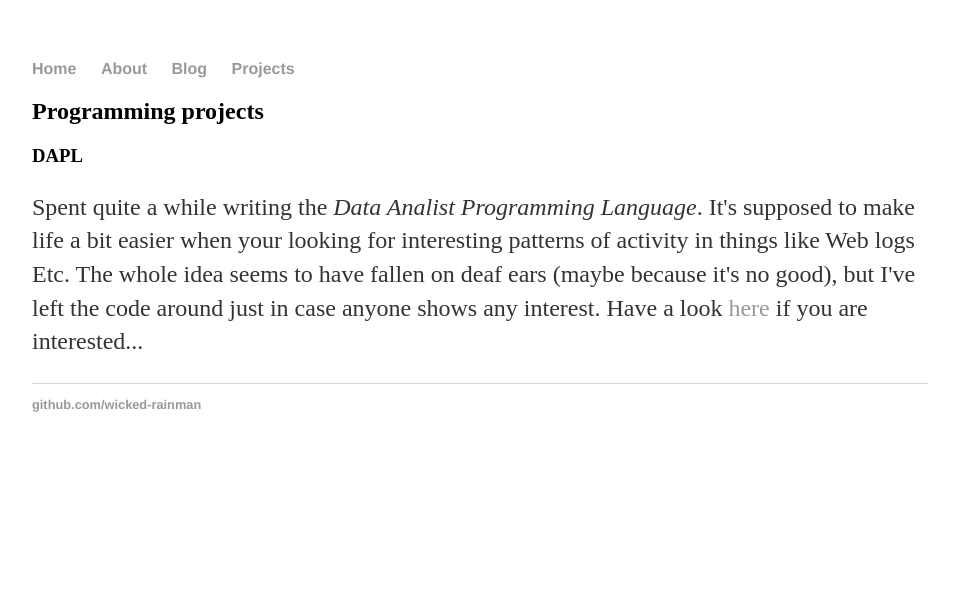
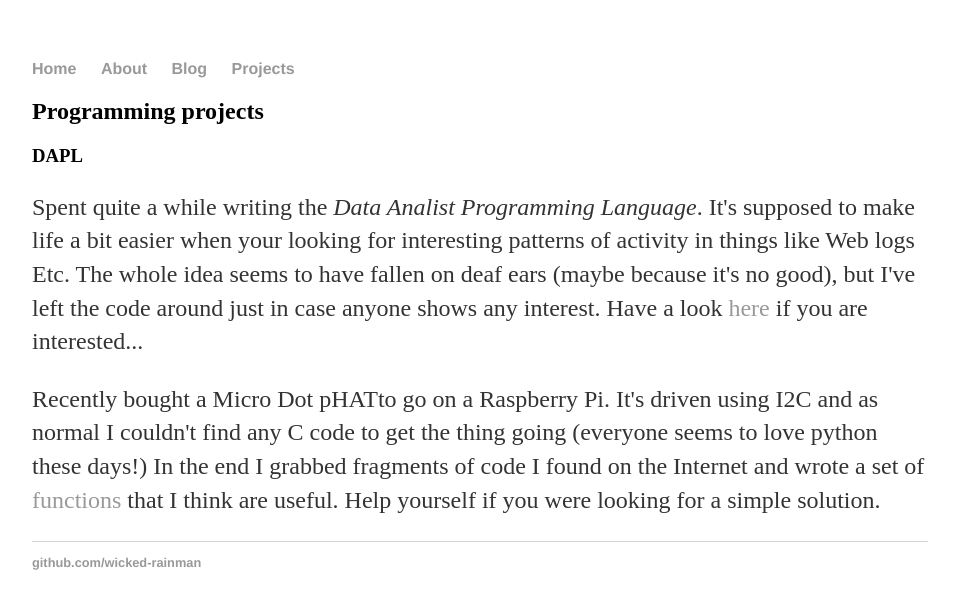
Before and after one commit to wicked-rainman/wicked-rainman.github.io, a Jekyll site: the page built from projects/index.html, in a window 1280 px wide. Shown: the top 609 px of the page, without its empty margins (160-1116 px from the left). Built offline with Jekyll 4.4.1, drawn with Linux system fonts in a browser that asks for light colours.

Commit message:
Update index.html

```diff
--- a/projects/index.html
+++ b/projects/index.html
@@ -6,9 +6,15 @@ title: Wicked Rainman's projects
 <h2>Programming projects</h2>
 
 <H3>DAPL</H3>
-
 <p>Spent quite a while writing the <i>Data Analist Programming Language</i>. It's supposed to make life
 	a bit easier when your looking for interesting patterns of activity in things like Web logs Etc.
 	The whole idea seems to have fallen on deaf ears (maybe because it's no good), but I've left the code
 	around just in case anyone shows any interest. Have a look <a href="https://github.com/wicked-rainman/DAPL">here</a>
-	if you are interested...</p>
+	if you are interested...
+</p>
+<p>Recently bought a Micro Dot pHATto go on a Raspberry Pi. It's driven using I2C and as normal I couldn't find
+	any C code to get the thing going (everyone seems to love python these days!)
+	In the end I grabbed fragments of code I found on the Internet and wrote a set of
+	<a href="https://github.com/wicked-rainman/Rpi-Micro-Dot-pHAT">functions</a> that I think are useful.
+	Help yourself if you were looking for a simple solution.
+</p>
```
